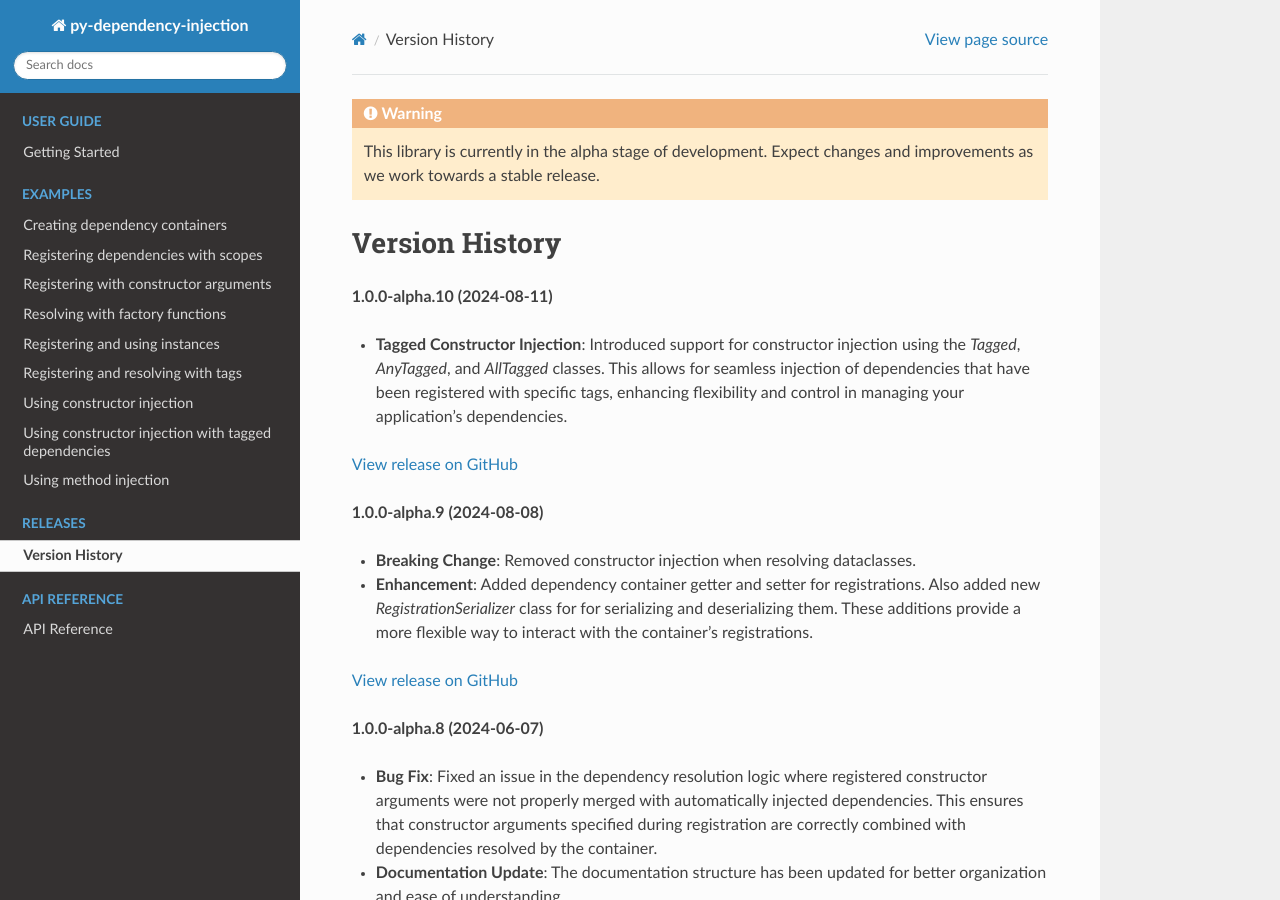
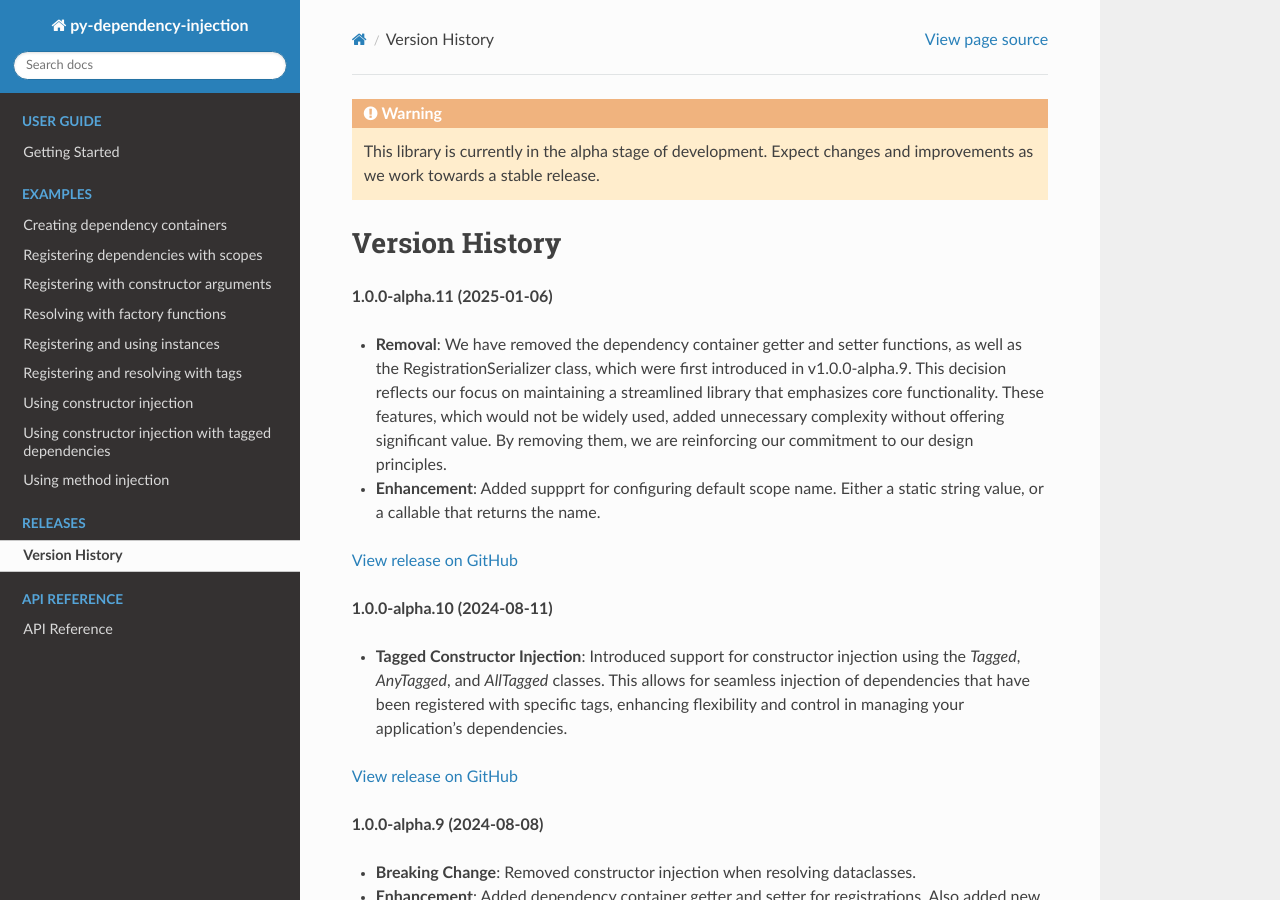
Before and after one commit to runemalm/py-dependency-injection, a Sphinx documentation site: the page built from docs/releases.rst, in a window 1280 px wide and 900 px high. Built offline with Sphinx 7.4.7 and the Read the Docs theme 3.1.0, drawn with Linux system fonts in a browser that asks for light colours.

Commit message:
Add release notes and bump version.

```diff
--- a/docs/releases.rst
+++ b/docs/releases.rst
@@ -5,6 +5,13 @@
 ###############
 Version History
 ###############
+
+**1.0.0-alpha.11 (2025-01-06)**
+
+- **Removal**: We have removed the dependency container getter and setter functions, as well as the RegistrationSerializer class, which were first introduced in v1.0.0-alpha.9. This decision reflects our focus on maintaining a streamlined library that emphasizes core functionality. These features, which would not be widely used, added unnecessary complexity without offering significant value. By removing them, we are reinforcing our commitment to our design principles.
+- **Enhancement**: Added suppprt for configuring default scope name. Either a static string value, or a callable that returns the name.
+
+`View release on GitHub <https://github.com/runemalm/py-dependency-injection/releases/tag/v1.0.0-alpha.11>`_
 
 **1.0.0-alpha.10 (2024-08-11)**
 
--- a/setup.py
+++ b/setup.py
@@ -6,7 +6,7 @@ with open("README.md", "r", encoding="utf-8") as fh:
 
 setup(
     name="py-dependency-injection",
-    version="1.0.0-alpha.10",
+    version="1.0.0-alpha.11",
     author="David Runemalm, 2024",
     author_email="david.runemalm@gmail.com",
     description="A dependency injection library for Python.",
```
Also changed, not shown: README.md (+2 -1 lines).
